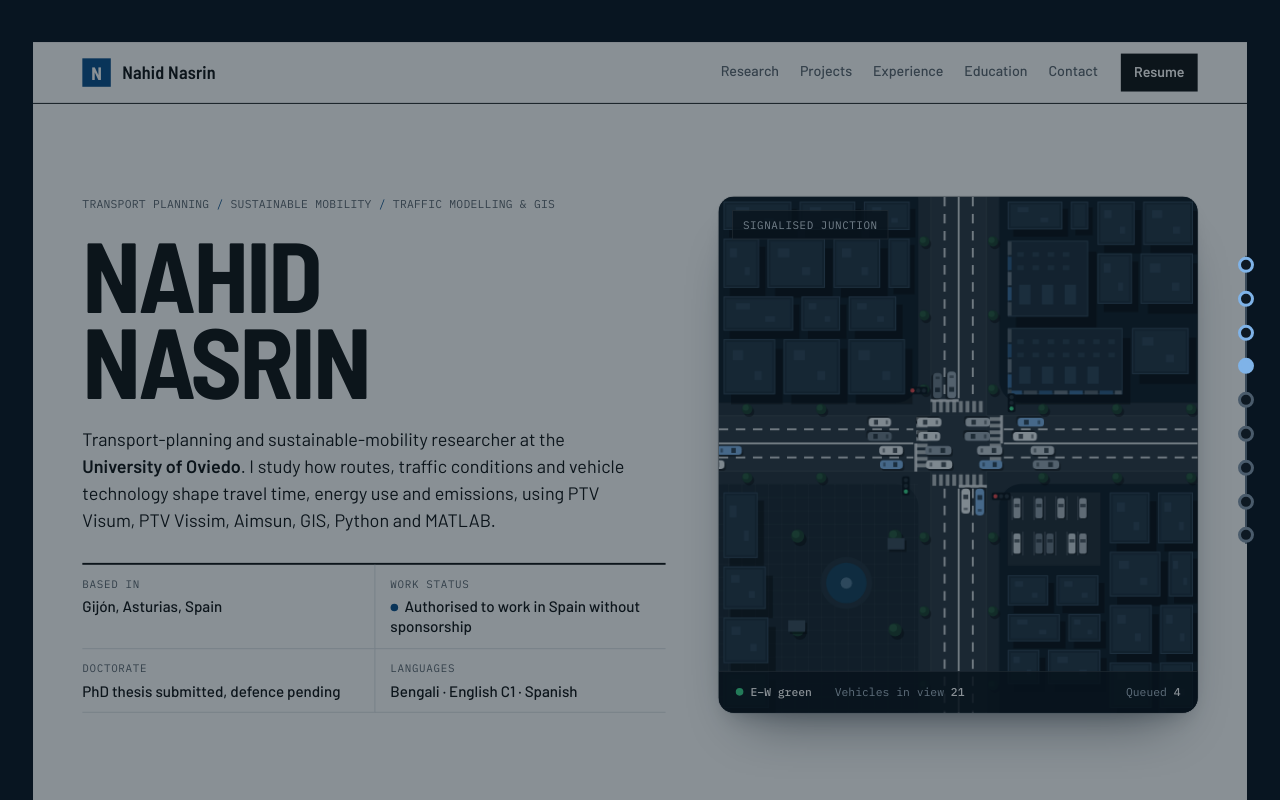
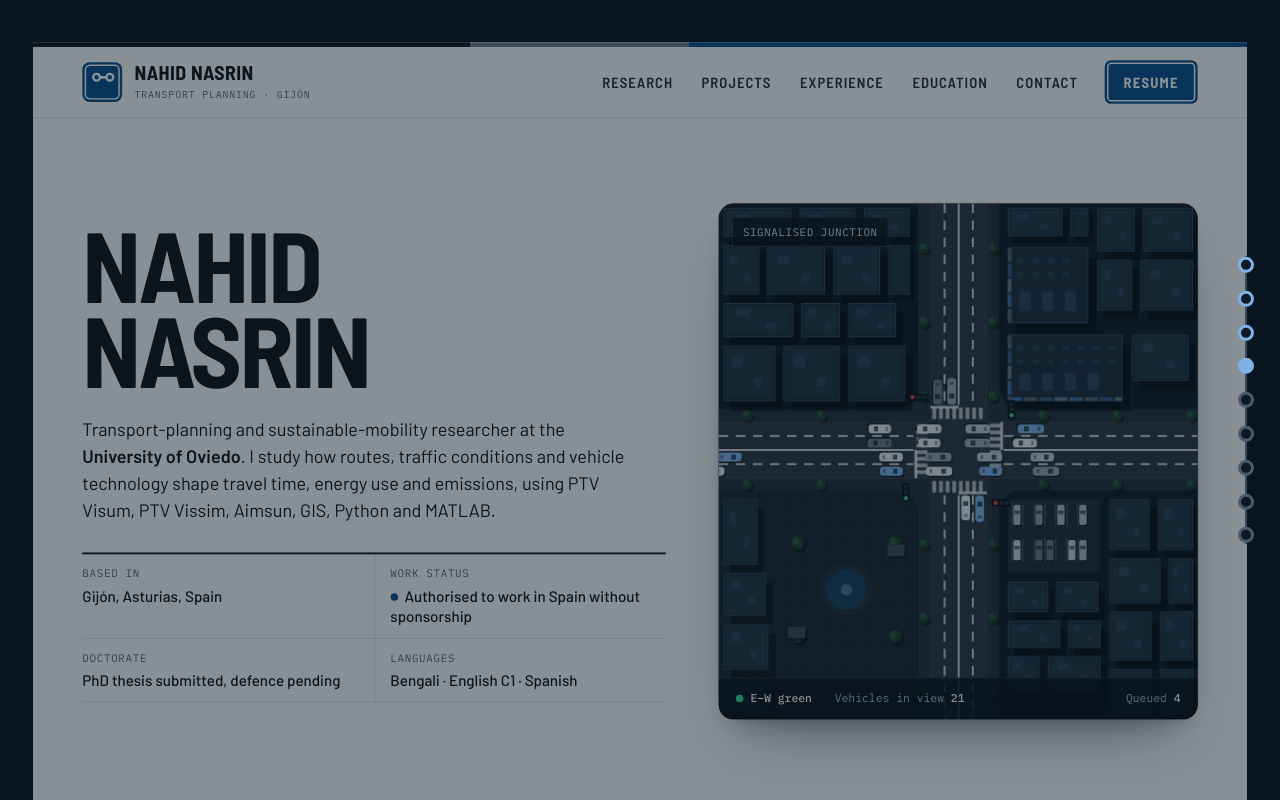
Before and after one commit to nahidnasrin/nahidnasrin.github.io, a plain HTML site: page index.html in a window 1280 px wide. Shown: the top 800 px of the page. Drawn offline with Linux system fonts and the light colour scheme.

Commit message:
New header; remove hero kicker

```diff
--- a/index.html
+++ b/index.html
@@ -71,28 +71,36 @@ a{color:inherit}
 .contact{position:sticky;bottom:0;z-index:0}
 .contact.tall{position:relative}
 
-/* top bar */
-.top{border-bottom:1px solid var(--ink)}
-.top .wrap{display:flex;align-items:center;gap:24px;height:64px}
-.brand{display:flex;align-items:center;gap:12px;text-decoration:none}
-.badge{display:inline-flex;align-items:center;justify-content:center;width:30px;height:30px;
-  background:var(--blue);color:#fff;font-family:var(--head);font-weight:700;font-size:19px;line-height:1}
-.brand b{font-family:var(--head);font-weight:600;font-size:19px;letter-spacing:.01em}
-.top nav{display:flex;gap:22px;margin-left:auto;font-size:15px;font-weight:500}
-.top nav a{text-decoration:none;color:var(--soft);padding:4px 0;border-bottom:2px solid transparent}
-.top nav a:hover{color:var(--ink);border-color:var(--ink)}
-.cv{display:inline-flex;align-items:center;gap:8px;text-decoration:none;font-weight:600;font-size:15px;
-  padding:8px 14px;background:var(--ink);color:#fff}
-.cv:hover{background:var(--blue)}
+/* top bar: a route stripe across the top, a sign-style mark, station-style links */
+.top{position:relative;border-bottom:1px solid var(--rule);background:#fff}
+.top::before{content:"";display:block;height:5px;background:linear-gradient(90deg,var(--l1) 0 36%,var(--l2) 36% 54%,var(--l3) 54% 100%)}
+.top .wrap{display:flex;align-items:center;gap:28px;height:74px}
+.brand{display:flex;align-items:center;gap:13px;text-decoration:none}
+.mark{flex:0 0 auto;display:inline-flex;align-items:center;justify-content:center;width:42px;height:42px;border-radius:8px;background:var(--blue);
+  box-shadow:inset 0 0 0 2.5px var(--blue),inset 0 0 0 4px #fff}
+.mark svg{width:26px;height:26px}
+.brand b{display:block;font-family:var(--head);font-weight:700;font-size:21px;line-height:1;letter-spacing:.02em;text-transform:uppercase}
+.brand small{display:block;margin-top:5px;font-family:var(--mono);font-size:10.5px;letter-spacing:.08em;text-transform:uppercase;color:var(--soft)}
+.top nav{display:flex;gap:30px;margin-left:auto}
+.top nav a{position:relative;padding:6px 0;text-decoration:none;font-family:var(--head);font-weight:600;font-size:15.5px;letter-spacing:.07em;
+  text-transform:uppercase;color:#2A3036;transition:color .2s}
+.top nav a::after{content:"";position:absolute;left:50%;bottom:-9px;width:8px;height:8px;margin-left:-4px;border-radius:50%;
+  background:#fff;border:2px solid var(--blue);box-sizing:border-box;opacity:0;transform:translateY(-4px);transition:opacity .2s,transform .2s}
+.top nav a:hover{color:var(--blue)}
+.top nav a:hover::after{opacity:1;transform:none}
+.cv{display:inline-flex;align-items:center;text-decoration:none;padding:11px 20px;border-radius:7px;background:var(--blue);color:#fff;
+  font-family:var(--head);font-weight:700;font-size:15.5px;letter-spacing:.08em;text-transform:uppercase;
+  box-shadow:inset 0 0 0 2.5px var(--blue),inset 0 0 0 4px #fff;transition:background .2s,box-shadow .2s}
+.cv:hover{background:var(--ink);box-shadow:inset 0 0 0 2.5px var(--ink),inset 0 0 0 4px #fff}
+@media (max-width:1060px){.top nav{gap:20px}.top nav a{font-size:14.5px;letter-spacing:.05em}}
 @media (max-width:900px){.top nav{display:none}.cv{margin-left:auto}}
+@media (max-width:420px){.top .wrap{gap:12px;height:68px}.mark{width:38px;height:38px}.brand b{font-size:18px}.brand small{font-size:9.5px}.cv{padding:10px 14px;font-size:14px}}
 
 /* hero */
 .stage{display:grid;grid-template-columns:minmax(0,1.22fr) minmax(0,1fr);gap:56px;align-items:center;
-  max-width:var(--wrap);margin:0 auto;padding:44px 32px 40px;min-height:clamp(600px,calc(100vh - 65px),900px)}
+  max-width:var(--wrap);margin:0 auto;padding:44px 32px 40px;min-height:clamp(600px,calc(100vh - 80px),900px)}
 .intro{display:flex;flex-direction:column;justify-content:center}
-.kicker{margin:0;font-family:var(--mono);font-size:12px;letter-spacing:.02em;text-transform:uppercase;color:var(--soft)}
-.kicker span{color:var(--blue)}
-h1{margin:18px 0 0;font-family:var(--head);font-weight:700;font-size:clamp(64px,8.2vw,138px);
+h1{margin:0;font-family:var(--head);font-weight:700;font-size:clamp(64px,8.2vw,138px);
   line-height:.86;letter-spacing:-.025em;text-transform:uppercase}
 .lede{margin:26px 0 0;font-size:19px;line-height:1.5;max-width:31em}
 .lede strong{font-weight:600}
@@ -446,7 +454,7 @@ h1{margin:18px 0 0;font-family:var(--head);font-weight:700;font-size:clamp(64px,
 <div class="in">
   <div class="top">
     <div class="wrap">
-      <a class="brand" href="#top" aria-label="Nahid Nasrin, top of page"><span class="badge" aria-hidden="true">N</span><b>Nahid Nasrin</b></a>
+      <a class="brand" href="#top" aria-label="Nahid Nasrin, top of page"><span class="mark" aria-hidden="true"><svg viewBox="0 0 26 26"><path d="M5 13h16" stroke="#fff" stroke-width="3" stroke-linecap="round"/><circle cx="6" cy="13" r="3.6" fill="#0B4F8C" stroke="#fff" stroke-width="2.4"/><circle cx="20" cy="13" r="3.6" fill="#0B4F8C" stroke="#fff" stroke-width="2.4"/></svg></span><span><b>Nahid Nasrin</b><small>Transport planning &middot; Gij&oacute;n</small></span></a>
       <nav aria-label="Sections">
         <a href="#research">Research</a>
         <a href="#projects">Projects</a>
@@ -460,7 +468,6 @@ h1{margin:18px 0 0;font-family:var(--head);font-weight:700;font-size:clamp(64px,
 
   <div class="stage">
     <div class="intro">
-      <p class="kicker">Transport planning <span>/</span> Sustainable mobility <span>/</span> Traffic modelling &amp; GIS</p>
       <h1 id="name">Nahid<br>Nasrin</h1>
       <p class="lede">Transport-planning and sustainable-mobility researcher at the <strong>University of Oviedo</strong>. I study how
         routes, traffic conditions and vehicle technology shape travel time, energy use and emissions, using PTV Visum,
```
